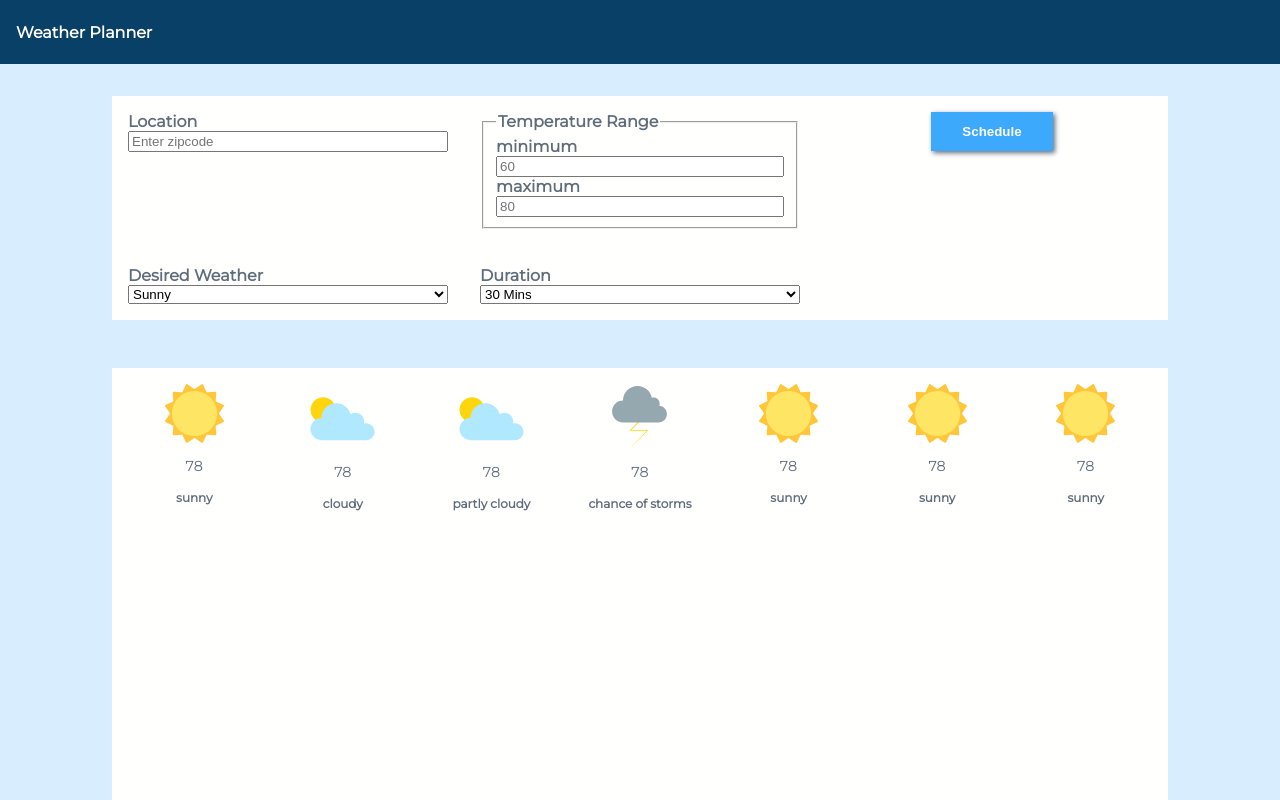
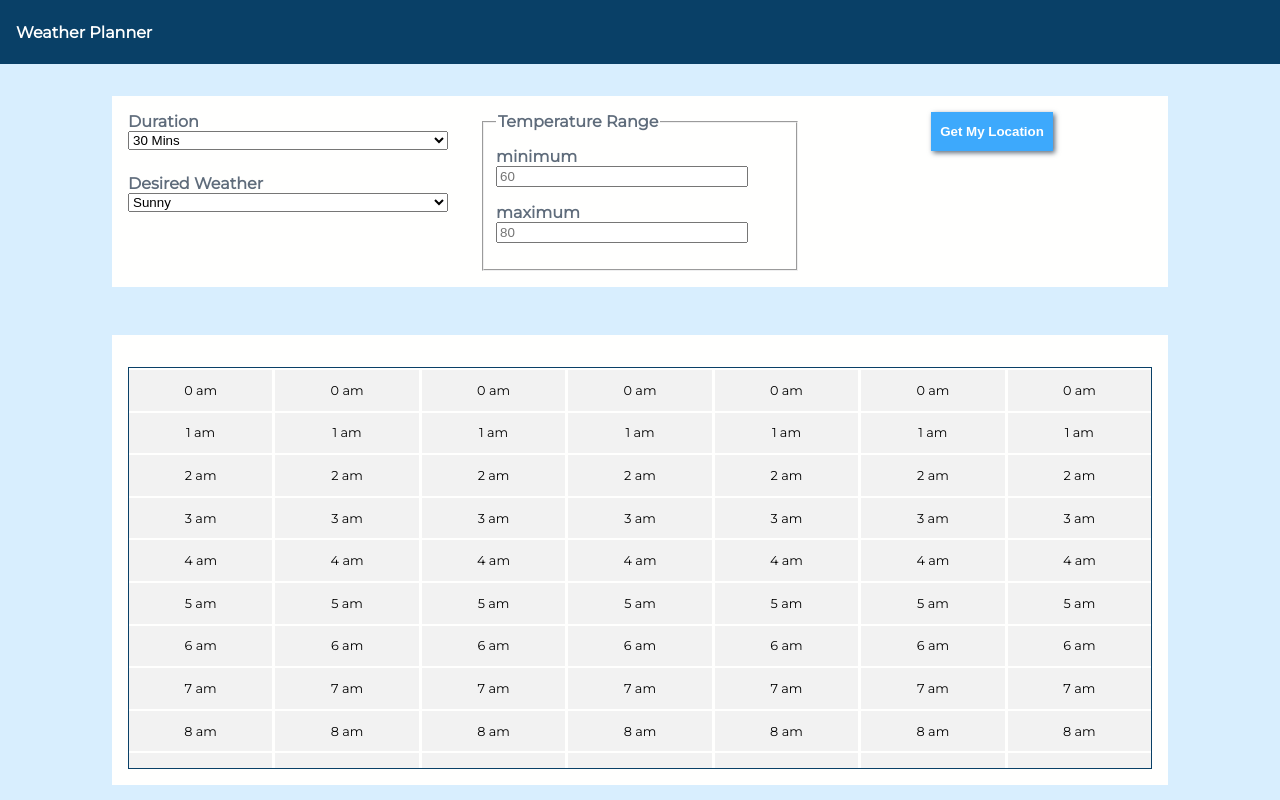
Before and after one commit to z-carlson/weather-planner, a React (Create React App) app: page / in a window 1280 px wide. Shown: the top 800 px of the page. Built offline with nearby package versions, Linux system fonts and the light colour scheme.

Commit message:
adds fetch weather and fixes some css

```diff
--- a/src/App.js
+++ b/src/App.js
@@ -1,19 +1,79 @@
-import React, { Fragment } from 'react';
+import React, { Fragment, useState } from 'react';
 import './App.module.css'
 import Header from './components/Header';
 import WeatherForm from './components/WeatherForm';
 import Forecast from './components/Forecast';
 
 
+
+
 function App() {
+
+  const [location, setLocation] = useState([]);
+  const [forecast, setForecast] = useState([{}]);
+  const [hourlyForecast, setHourlyForecast] = useState([{}]);
+
+  function getForecast() {
+    console.log("getting forecast!")
+
+    var requestOptions = {
+      method: 'GET',
+      redirect: 'follow'
+    };
+
+    fetch(`https://api.weather.gov/points/${location[0]},${location[1]}/forecast`, requestOptions)
+      .then(response => response.text())
+      .then(result => {
+        const data = JSON.parse(result);
+        setForecast(data.properties.periods);
+
+      })
+      .catch(error => console.log('error', error));
+
+      fetch(`https://api.weather.gov/points/${location[0]},${location[1]}/forecast/hourly`, requestOptions)
+      .then(response => response.text())
+      .then(result => {
+        const data = JSON.parse(result);
+        setHourlyForecast(data.properties.periods)
+      })
+      .catch(error => console.log('error', error));
+
+  }
+
+  function getLocation(e) {
+    e.preventDefault();
+
+
+    let options = {
+      enableHighAccuracy: true,
+      timeout: 5000,
+      maximumAge: 0
+    };
+
+    function success(pos) {
+      let crd = pos.coords;
+      setLocation([crd.latitude, crd.longitude])
+      console.log(crd.latitude, crd.longitude);
+    }
+
+    function error(err) {
+      console.warn(`ERROR(${err.code}): ${err.message}`);
+    }
+
+    navigator.geolocation.getCurrentPosition(success, error, options);
+  }
+
+
+
   return (
     <Fragment>
     <Header />
     <main>
-      <WeatherForm />
-      <Forecast />
+      <WeatherForm getLocation={getLocation} getForecast={getForecast} location={location}/>
+      <Forecast forecast={forecast} hourlyForecast={hourlyForecast}/>
 
     </main>
+    <footer />
     </Fragment>
   )
 }
--- a/src/App.module.css
+++ b/src/App.module.css
@@ -4,3 +4,8 @@ main {
   align-items: center;
   background: var(--light);
 }
+
+footer {
+  background: var(--black);
+  height: 3rem;
+}
--- a/src/components/Daily.js
+++ b/src/components/Daily.js
@@ -6,56 +6,40 @@ import Storms from '../assets/Storms.svg';
 import Rain from '../assets/Rain.svg'
 
 
-const forecasts = [{
-    icon: Sunny,
-    weather: "sunny",
-    temp: "78"
-  },
-  {
-    icon: PartlyCloudy,
-    weather: "cloudy",
-    temp: "78"
-  },
-  {
-    icon: PartlyCloudy,
-    weather: "partly cloudy",
-    temp: "78"
-  },
-  {
-    icon: Storms,
-    weather: "chance of storms",
-    temp: "78"
-  },
-  {
-    icon: Sunny,
-    weather: "sunny",
-    temp: "78"
-  },
-  {
-    icon: Sunny,
-    weather: "sunny",
-    temp: "78"
-  },
-  {
-    icon: Sunny,
-    weather: "sunny",
-    temp: "78"
-  }, ]
+
+function Daily({ forecast }) {
 
 
-function Daily() {
+  function getIcon(weather) {
+    switch (weather) {
+      case "Mostly Sunny":
+        return Sunny;
+      case "Chance Showers And Thunderstorms then Mostly Sunny":
+        return Storms;
+      case "Chance Showers And Thunderstorms":
+        return Rain;
+      default:
+        console.log("missing icon")
+    }
+  }
 
   return (
-    <div className={styles.wrapper}>
-      {forecasts.map(forecast => {
+      <div className={styles.wrapper}>
+      {forecast
+        .filter(forecast => forecast.name && !forecast.name.toLowerCase().includes("night"))
+        .map(forecast => {
         return (
         <div className={styles.forecastCard}>
-          <img className={styles.icon} src={`${forecast.icon}`} alt=""/>
-          <p className={styles.temp}>{forecast.temp}</p>
-          <p className={styles.weather}>{forecast.weather}</p>
+          <div className={styles.day}>
+            <p>{forecast.name}</p>
+          </div>
+          <img className={styles.icon} src={`${getIcon(forecast.shortForecast)}`} alt=""/>
+          <p className={styles.temp}>{forecast.temperature}</p>
+          <p className={styles.shortForecast}>{forecast.shortForecast}</p>
         </div>
         )
-      })}
+      })
+      }
     </div>
   )
 }
--- a/src/components/Daily.module.css
+++ b/src/components/Daily.module.css
@@ -2,6 +2,7 @@
   display: grid;
   grid-template-columns: 1fr 1fr 1fr 1fr 1fr 1fr 1fr;
   grid-gap: 1rem;
+  margin-right: 1em;
 
 
 }
@@ -9,20 +10,18 @@
 .forecastCard {
 
   justify-self: center;
-
   display: flex;
   flex-direction: column;
   align-items: center;
-  justify-content: flex-start;
+  /* justify-content: space-between; */
 }
 
 
-.weather {
+.shortForecast {
   margin-bottom: 1rem;
   margin-top: 0;
   text-align: center;
   font-size: .75rem;
-  font-weight: 600;
 }
 
 .temp {
@@ -30,4 +29,11 @@
 }
 
 .icon {
+  height: 60px;
 }
+
+.day {
+  font-weight: 600;
+  padding-top: 0;
+  margin-top: 0;
+}
--- a/src/components/Forecast.js
+++ b/src/components/Forecast.js
@@ -2,11 +2,13 @@ import React from "react";
 import styles from './Forecast.module.css';
 
 import Daily from './Daily';
+import Hourly from './Hourly';
 
-function Forecast() {
+function Forecast({ forecast, hourlyForecast }) {
   return (
     <div className={styles.wrapper}>
-      <Daily />
+      <Daily forecast={forecast}/>
+      <Hourly hourlyForecast={hourlyForecast} />
 
     </div>
   )
--- a/src/components/Forecast.module.css
+++ b/src/components/Forecast.module.css
@@ -1,7 +1,8 @@
 .wrapper {
   background: var(--background);
-  height: 80vh;
   width: 80%;
+  min-width: 600px;
   margin-top: 3rem;
   padding: 1rem;
+  margin-bottom: 5rem;
 }
--- /dev/null
+++ b/src/components/Hourly.js
@@ -0,0 +1,46 @@
+import React, { useState, useEffect } from "react";
+import styles from './Hourly.module.css';
+
+
+
+
+
+
+function Hourly({ hourlyForecast }) {
+
+  const [currentTime, setCurrentTime] = useState('');
+
+  const hours = [0,1,2,3,4,5,6,7,8,9,10,11,12,13,14,15,16,17,18,19,20,21,22,23];
+
+  const days = [0,1,2,3,4,5,6];
+
+  useEffect(() => {
+    let timeNow = new Date();
+    setCurrentTime(timeNow);
+    console.log(timeNow)
+    console.log(hourlyForecast[0].startTime)
+  }, []);
+
+
+
+  return (
+    <div className={styles.wrapper}>
+      {days.map((day, i) => {
+        return (
+        <div className={styles.day}>
+          {hours.map((hour, i) => {
+            return (
+              <div className={`${styles.hour}`}>
+                <p>{hour <= 12 ? hour + " am" : (hour - 12) + " pm"}</p>
+              </div>
+            )
+          })}
+
+        </div>
+        )})}
+      </div>
+        )
+       }
+
+
+export default Hourly;
--- /dev/null
+++ b/src/components/Hourly.module.css
@@ -0,0 +1,53 @@
+.wrapper {
+  height: 25rem;
+  overflow-y: scroll;
+  border: 1px solid var(--black);
+
+  display: grid;
+  grid-template-columns: 1fr 1fr 1fr 1fr 1fr 1fr 1fr;
+  grid-gap: 0.2rem;
+  margin-top: 1rem;
+}
+
+.day {
+  display: flex;
+  flex-direction: column;
+  align-items: center;
+  width: 100%;
+  position: relative;
+}
+
+.dateHeader {
+  background: var(--black);
+  color: var(--background);
+  font-size: .75rem;
+  font-weight: 600;
+  padding: 0.1rem 0;
+  width: 100%;
+  text-align: center;
+}
+
+
+.hour {
+  background: #f2f2f2;
+  color: black;
+  font-size: .8rem;
+  margin-top: 2px;
+  width: 100%;
+  text-align: center;
+}
+
+.hour.good {
+  background: var(--primary-color);
+
+}
+
+.hour.bad {
+  background: var(--tertiary);
+
+}
+
+.hour.maybe {
+  background: var(--light);
+
+}
--- a/src/components/WeatherForm.js
+++ b/src/components/WeatherForm.js
@@ -1,20 +1,31 @@
 import React, { Fragment, useState } from 'react';
 import styles from './WeatherForm.module.css'
 
-function WeatherForm() {
+function WeatherForm(props) {
   const [min, setMin] = useState('');
   const [max, setMax] = useState('');
 
 
+  function handleSubmit(e) {
+    e.preventDefault();
 
+    props.getForecast();
+
+  }
 
   return (
     <Fragment>
-      <form className={styles.weatherForm}>
+      <form className={styles.weatherForm} onSubmit={handleSubmit}>
         <div>
           <div>
-        <label htmlFor="location">Location</label>
-        <input type="text" placeholder="Enter zipcode" id="location" name="location"></input>
+          <label htmlFor="duration">Duration</label>
+          <select name="duration" id="duration">
+            <option value="0.5">30 Mins</option>
+            <option value="1">1 Hour</option>
+            <option value="2">2 Hours</option>
+            <option value="3">3 Hours</option>
+            <option value="4">4 Hours</option>
+          </select>
           </div>
           <div>
          <label htmlFor="desired">Desired Weather</label>
@@ -38,19 +49,17 @@ function WeatherForm() {
               setMax(e.target.value)
             }}></input>
           </fieldset>
-          <div>
-          <label htmlFor="duration">Duration</label>
-          <select name="duration" id="duration">
-            <option value="0.5">30 Mins</option>
-            <option value="1">1 Hour</option>
-            <option value="2">2 Hours</option>
-            <option value="3">3 Hours</option>
-            <option value="4">4 Hours</option>
-          </select>
-          </div>
         </div>
         <div>
-          <input id={styles.submitButton} type="submit" value="Schedule"/>
+          <div>
+            <button type="button" className={styles.locationButton} onClick={props.getLocation}>Get My Location</button>
+        {/* <label htmlFor="location">Location</label>
+        <input type="text" placeholder="Enter zipcode" id="location" name="location"></input> */}
+          </div>
+          {(props.location.length > 1) &&
+            <button className={styles.submitButton} type="submit">Schedule</button>
+          }
+
         </div>
      </form>
     </Fragment>
--- a/src/components/WeatherForm.module.css
+++ b/src/components/WeatherForm.module.css
@@ -6,28 +6,37 @@
   column-gap: 2em;
   margin-top: 2em;
   padding: 1rem;
-  height: 12rem;
   width: 80%;
 }
 
 .weatherForm div {
   display: flex;
   flex-direction: column;
-  justify-content: space-between;
+  justify-content: flex-start;
 }
 
 label, legend {
   font-weight: 600;
 }
 
+select {
+  margin-bottom: 1.5rem;
+}
+
 fieldset {
   display: flex;
   flex-direction: column;
+  padding-top: 1rem;
+  padding-right: 3rem;
+}
+
+fieldset input {
+  margin-bottom: 1rem;
 }
 
 
 
-#submitButton {
+.submitButton, .locationButton {
   background: var(--primary-color);
   color: white;
   width: 122px;
@@ -36,4 +45,5 @@ fieldset {
   border: none;
   box-shadow: 2px 2px 5px 0px var(--paragraph);
   align-self: center;
+  margin-bottom: 2rem;
 }
```
